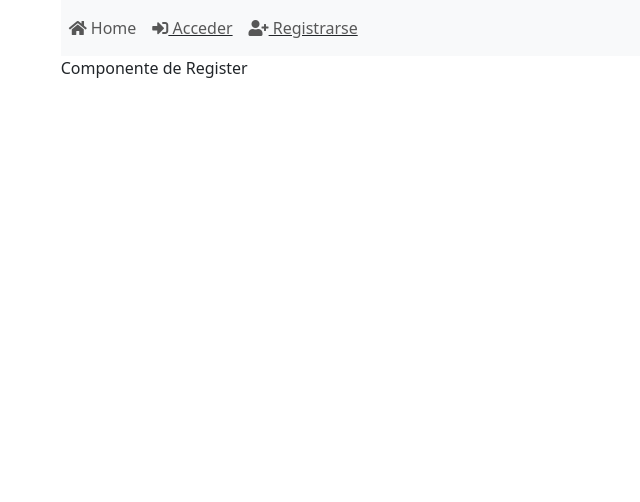
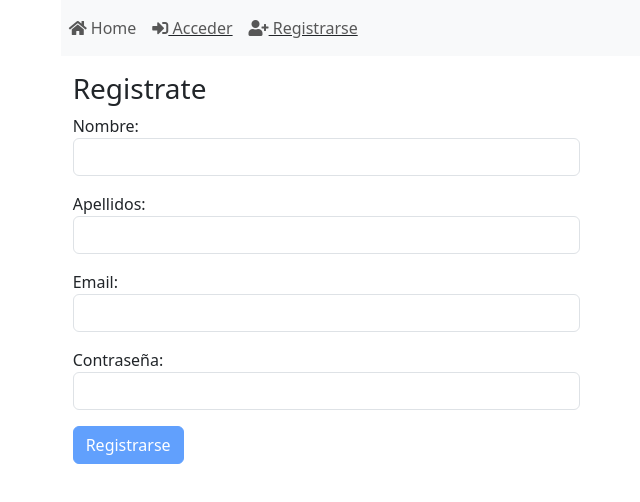
Before and after one commit to marcosjrs/Gestor_Tareas_Symfony_Angular, an Angular app in the folder angular/: page /register in a window 1280 px wide. Shown: the top 502 px of the page, without its empty margins (48-688 px from the left). Built offline with nearby package versions, Linux system fonts and the light colour scheme.

Commit message:
Registro de usuarios

```diff
--- a/angular/src/app/components/register.component.ts
+++ b/angular/src/app/components/register.component.ts
@@ -1,20 +1,49 @@
 import { Component, OnInit } from '@angular/core';
+import { UserService } from '../services/user.service';
+import { ActivatedRoute, Router } from '@angular/router';
+import { User } from '../models/user';
 
 @Component({
   selector: 'register',
   templateUrl: '../views/register.component.html',
-  styleUrls: ['../views/register.component.css']
+  styleUrls: ['../views/register.component.css'],
+  providers:[UserService]
 })
 export class RegisterComponent implements OnInit {
 
   public title: string;
+  public user;
+  public identity;
+  public status;
+  public lastEmailRegistered;
 
-  constructor() {
-    this.title = 'Componente de Register';
+  constructor( private _route:ActivatedRoute, private _router:Router, private userService:UserService) {
+    this.title = 'Registrate';
+    this.user =  new User(1, "user", "", "", "", "");
   }
 
   ngOnInit() {
     console.log('[Componente Register]');
   }
 
+  onSubmit(){
+    this.lastEmailRegistered = JSON.parse(JSON.stringify(this.user.email));
+
+    this.userService
+      .register(this.user)
+      .subscribe(
+        resp=>{
+          if(!resp.json() || resp.json().status != "success"){
+            this.status = "error";
+          }else if(resp.json().status == "success"){
+            this.status = "success";
+            this.user =  new User(1, "user", "", "", "", "");
+          }
+        },
+        err=>{
+          this.status = "error";
+        }
+      );
+  }
+
 }
--- /dev/null
+++ b/angular/src/app/models/user.ts
@@ -0,0 +1,6 @@
+export class User {
+    constructor(public id:number, public role:string, public name:string,
+            public surname:string, public email:string, public password:string){
+
+    }
+}
--- a/angular/src/app/services/user.service.ts
+++ b/angular/src/app/services/user.service.ts
@@ -26,6 +26,15 @@ export class UserService {
             .post(`${this.url}/login`, params, {headers});
   }
 
+  register(dataUserToRegister){
+    let json = JSON.stringify(dataUserToRegister);
+    let params = "json="+json;
+    let headers = new Headers({'Content-Type':'application/x-www-form-urlencoded'});//enviamos como datos de un formulario
+
+    return this._http
+            .post(`${this.url}/user/new`, params, {headers});
+  }
+
   getLocalIdentity(){
     let lSIdentity = localStorage.getItem('identity');
     return lSIdentity && lSIdentity.length ? JSON.parse(lSIdentity) : null;
--- a/angular/src/app/views/register.component.html
+++ b/angular/src/app/views/register.component.html
@@ -1,3 +1,34 @@
-<p>
-  {{this.title}}
-</p>
+<div class="container register-component mt-3">
+  <div class="row">
+    <div class="col-12 col-sm-8 col-lg-6 ">
+      <h3>{{title}}</h3>
+      <div class="alert alert-success" *ngIf="status=='success'">Registrado correctamente {{lastEmailRegistered}}. Puedes loguearte <a [routerLink]="['/login']">desde aquí</a> </div>
+      <div class="alert alert-danger" *ngIf="status=='error'">No ha sido posible registrarse con esos datos</div>
+      <form #registerForm="ngForm" (ngSubmit)="onSubmit(); registerForm.reset()" class="form-row mt-2">
+        <p class="col-12">
+          <label>Nombre:</label>
+          <input type="text" class="form-control" name="name" #name="ngModel" [(ngModel)]="user.name" required>
+          <span class="text-danger" *ngIf="!name.valid && name.touched">Nombre no válido</span>
+        </p>
+        <p class="col-12">
+          <label>Apellidos:</label>
+          <input type="text" class="form-control" name="surnmae" #surname="ngModel" [(ngModel)]="user.surname" required>
+          <span class="text-danger" *ngIf="!surname.valid && surname.touched">Apellidos no válidos</span>
+        </p>
+        <p class="col-12">
+          <label>Email:</label>
+          <input type="email" class="form-control" name="email" #email="ngModel" [(ngModel)]="user.email" required>
+          <span class="text-danger" *ngIf="!email.valid && email.touched">Email no válido</span>
+        </p>
+        <p class="col-12">
+          <label>Contraseña:</label>
+          <input type="password" class="form-control" name="password" #password="ngModel" [(ngModel)]="user.password" required>
+          <span class="text-danger" *ngIf="!password.valid && password.touched">Contraseña no válida</span>
+        </p>
+        <p class="col-12">
+          <input type="submit" class="btn btn-primary" value="Registrarse" [disabled]="!registerForm.form.valid">
+        </p>
+      </form>
+    </div>
+  </div>
+</div>
```
